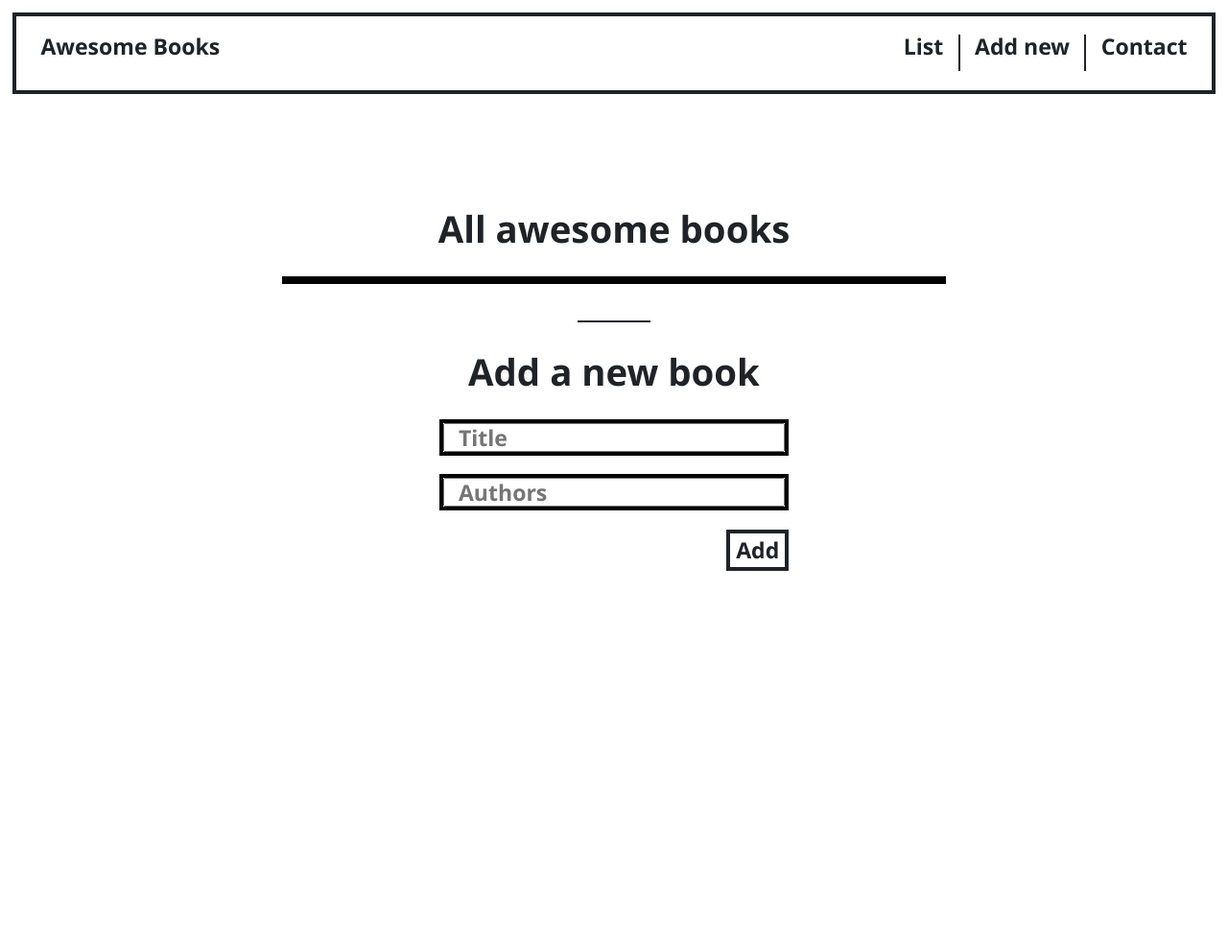
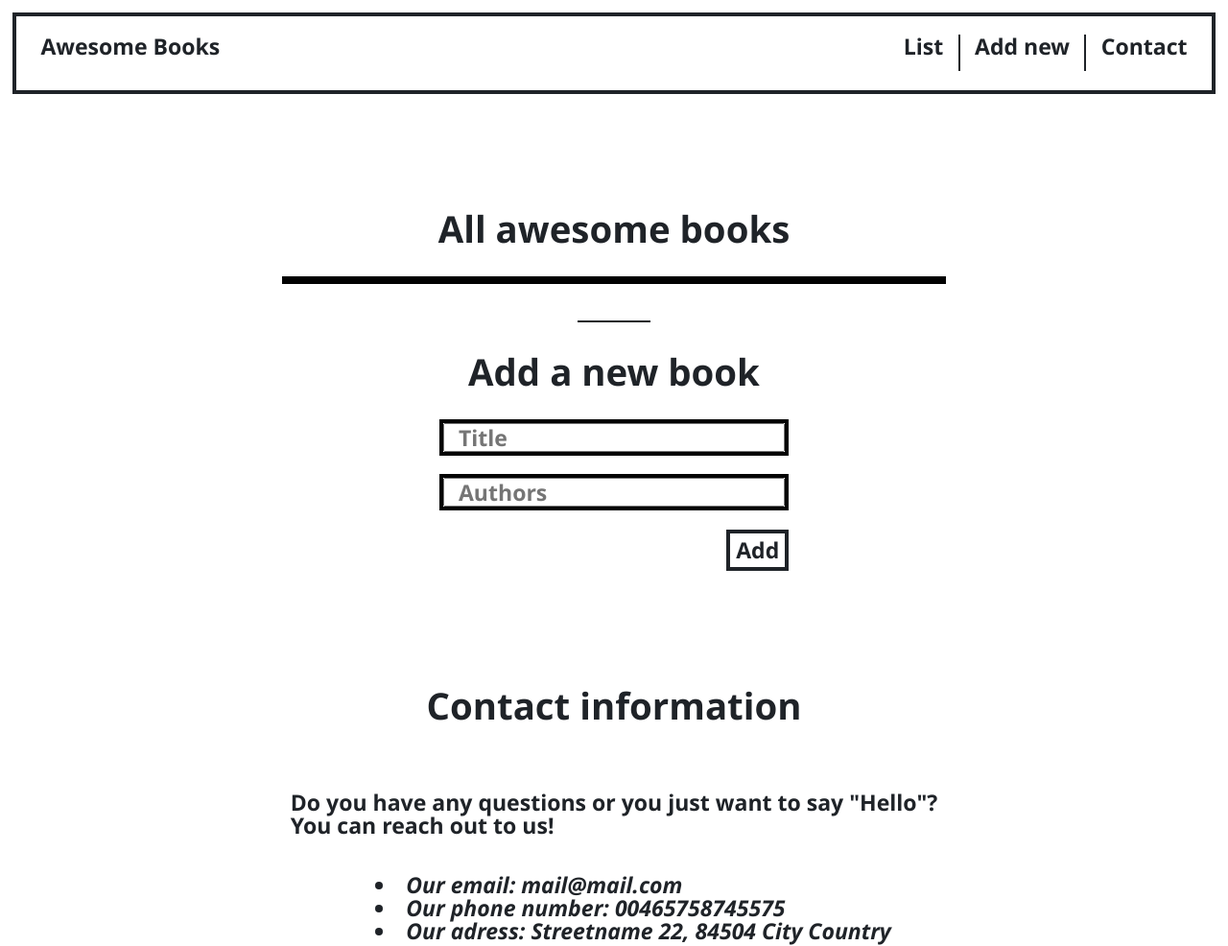
Before and after one commit to enmanuelbayen/Awesome-Books, a website: page index.html in a window 1280 px wide. Shown: the whole page at 96% size. Before the commit the page ends 800 px from the top, so only its background shows below. Drawn offline with Linux system fonts and the light colour scheme.

Commit message:
add contact section
html and css for contact section create

```diff
--- a/css/style.css
+++ b/css/style.css
@@ -112,3 +112,19 @@ li {
 .bookForm label {
   border: 4px solid #020202;
 }
+/* ----Footer */
+#contact {
+  display: flex;
+  flex-direction: column;
+  align-items: center;
+  gap: 2rem;
+}
+
+#contact h2 {
+  font-size: 2rem;
+  margin-bottom: 2rem;
+}
+
+#contact ul li{
+  list-style: inside;
+}
--- a/index.html
+++ b/index.html
@@ -38,6 +38,18 @@
         </form>
     </section>
 
+    <section id="contact">
+        <h2>Contact information</h2>
+        <p>Do you have any questions or you just want to say "Hello"?<br>You can reach out to us!</p>
+        <address>
+            <ul>
+                <li>Our email: mail@mail.com</li>
+                <li>Our phone number: 00465758745575</li>
+                <li>Our adress: Streetname 22, 84504 City Country</li>
+            </ul>
+        </address>
+    </footer>
+
     <script src="main.js"></script>
 </body>
 </html>
```
